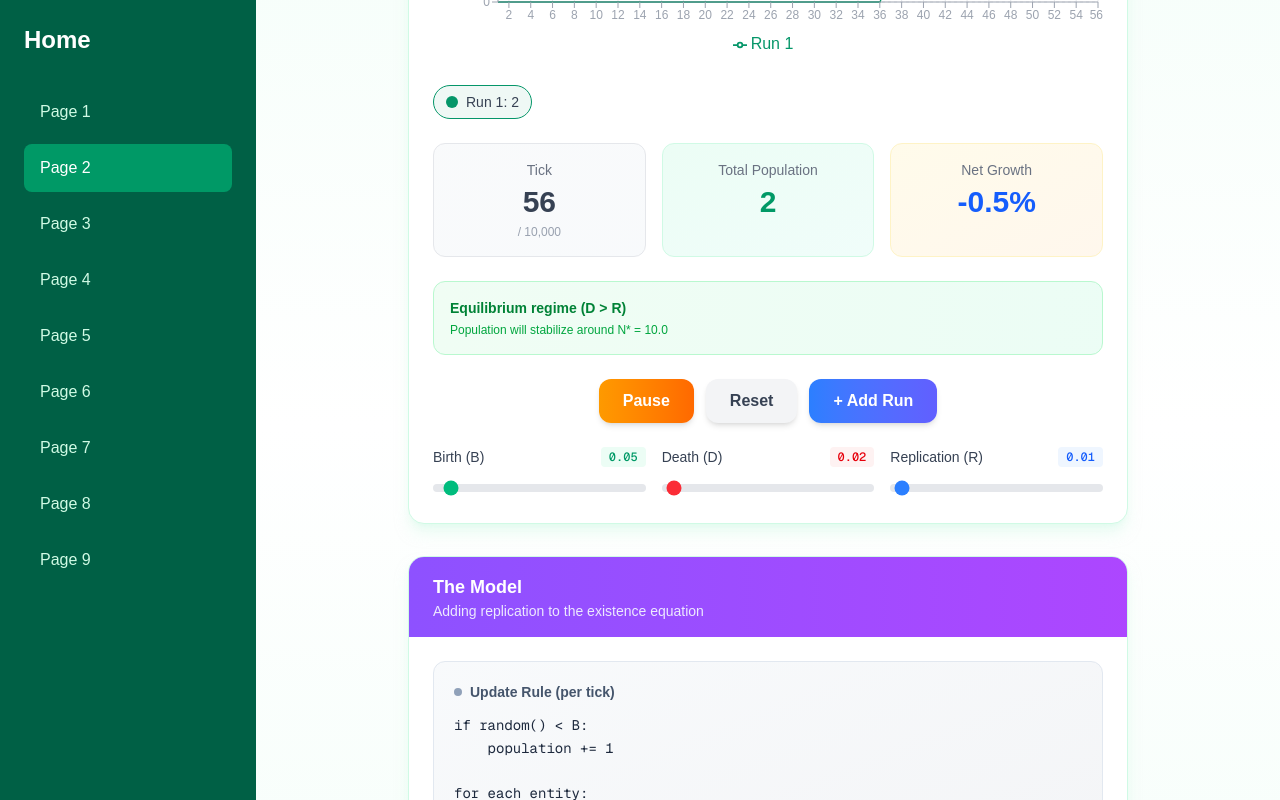
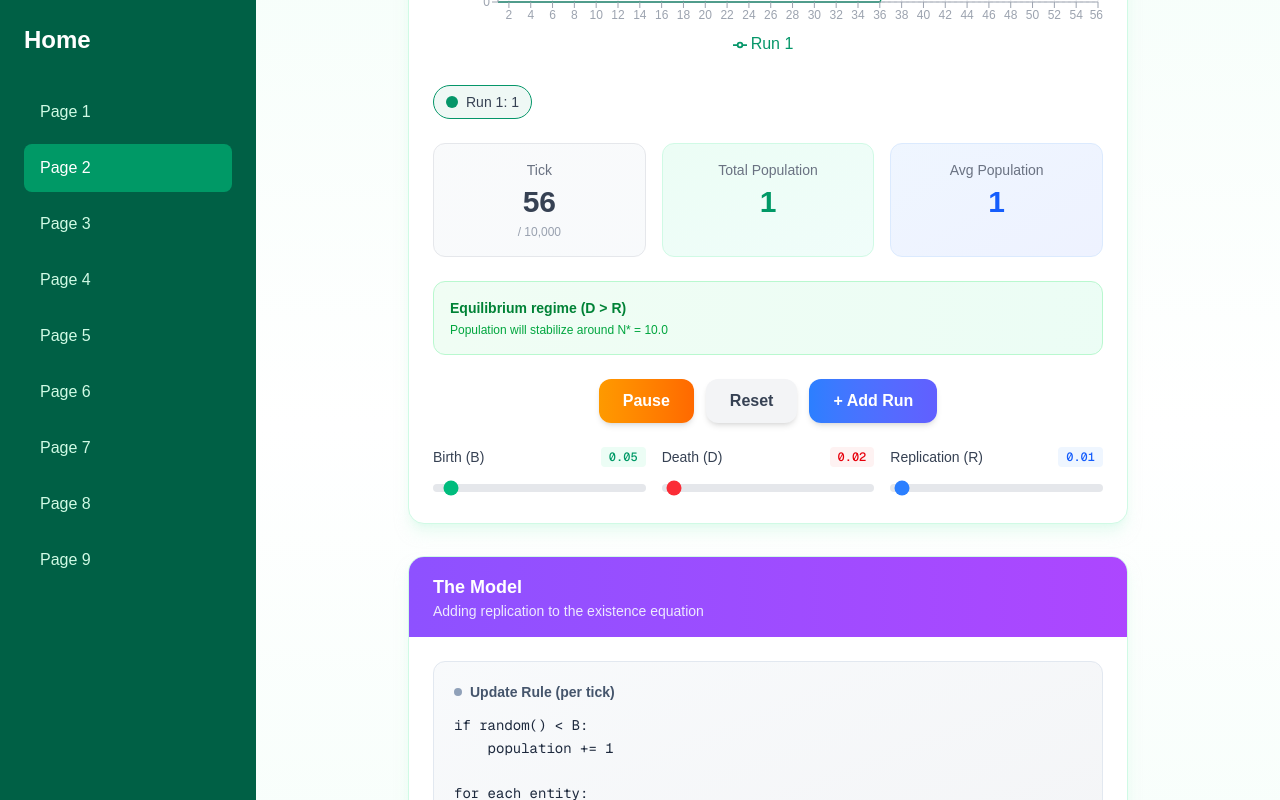
Before and after one commit to akashpatel1198/evolutionary-biology, a Next.js app: page /2 in a window 1280 px wide. Both pictures are taken after a click on the button "Start". Shown: the part 616-1416 px from the top of the page. Built offline with nearby package versions, Linux system fonts and the light colour scheme.

Commit message:
page 2 adjusted more effecient

```diff
--- a/app/(pages)/2/page.tsx
+++ b/app/(pages)/2/page.tsx
@@ -13,6 +13,7 @@ import {
   Legend,
 } from "recharts";
 
+// Grid-related types kept for future use
 interface Entity {
   id: number;
   x: number;
@@ -27,16 +28,17 @@ interface HistoryPoint {
 interface Simulation {
   id: string;
   color: string;
-  entities: Entity[];
-  nextEntityId: number;
+  population: number;
 }
 
+// Grid constants kept for future use
 const CANVAS_SIZE = 400;
 const ENTITY_RADIUS = 6;
+
 const MAX_TICKS = 10000;
 const MAX_SIMULATIONS = 10;
-const MAX_ENTITIES_PER_SIM = 100000;
 const MAX_HISTORY_POINTS = 500;
+const MAX_POPULATION = 999_000_000_000; // 999 billion
 
 const COLORS = [
   "#059669", "#2563eb", "#dc2626", "#7c3aed", "#ea580c",
@@ -46,6 +48,7 @@ const COLORS = [
 ];
 
 export default function Page2() {
+  // Grid ref kept for future use
   const canvasRef = useRef<HTMLCanvasElement>(null);
 
   // Shared parameters for all simulations
@@ -57,8 +60,7 @@ export default function Page2() {
     {
       id: "sim-0",
       color: COLORS[0],
-      entities: [],
-      nextEntityId: 0,
+      population: 0,
     },
   ]);
   const [history, setHistory] = useState<HistoryPoint[]>([]);
@@ -69,7 +71,6 @@ export default function Page2() {
   const equilibrium = !isExponential && deathRate > replicationRate
     ? birthRate / (deathRate - replicationRate)
     : Infinity;
-  const netGrowth = replicationRate - deathRate;
 
   const addSimulation = useCallback(() => {
     if (simulations.length >= MAX_SIMULATIONS) return;
@@ -80,8 +81,7 @@ export default function Page2() {
         {
           id: `sim-${newIndex}`,
           color: COLORS[newIndex % COLORS.length],
-          entities: [],
-          nextEntityId: 0,
+          population: 0,
         },
       ];
     });
@@ -90,35 +90,24 @@ export default function Page2() {
   const removeSimulation = useCallback((id: string) => {
     setSimulations((prev) => {
       const filtered = prev.filter((s) => s.id !== id);
-      // Reassign IDs and colors based on new positions
       return filtered.map((s, index) => ({
         ...s,
         id: `sim-${index}`,
         color: COLORS[index % COLORS.length],
       }));
     });
-    // Clear history since simulation IDs changed
     setHistory([]);
   }, []);
 
   const reset = useCallback(() => {
     setSimulations((prev) =>
-      prev.map((s) => ({ ...s, entities: [], nextEntityId: 0 }))
+      prev.map((s) => ({ ...s, population: 0 }))
     );
     setHistory([]);
     setTick(0);
   }, []);
 
-  const spawnEntity = (nextId: number, nearX?: number, nearY?: number): Entity => {
-    const x = nearX !== undefined
-      ? Math.max(0, Math.min(CANVAS_SIZE, nearX + (Math.random() - 0.5) * 30))
-      : Math.random() * CANVAS_SIZE;
-    const y = nearY !== undefined
-      ? Math.max(0, Math.min(CANVAS_SIZE, nearY + (Math.random() - 0.5) * 30))
-      : Math.random() * CANVAS_SIZE;
-    return { id: nextId, x, y };
-  };
-
+  // Simulation using statistical model (much faster than tracking individuals)
   useEffect(() => {
     if (!isRunning) return;
     if (tick >= MAX_TICKS) {
@@ -137,28 +126,62 @@ export default function Page2() {
 
       setSimulations((prev) =>
         prev.map((sim) => {
-          let newEntities = [...sim.entities];
-          let nextId = sim.nextEntityId;
-          const toAdd: Entity[] = [];
+          let pop = sim.population;
 
+          // Spontaneous birth (B chance per tick)
           if (Math.random() < birthRate) {
-            toAdd.push(spawnEntity(nextId++));
+            pop += 1;
           }
 
-          newEntities = newEntities.filter((entity) => {
-            if (Math.random() < replicationRate && newEntities.length + toAdd.length < MAX_ENTITIES_PER_SIM) {
-              toAdd.push(spawnEntity(nextId++, entity.x, entity.y));
-            }
-            return Math.random() >= deathRate;
-          });
+          // For each entity: replication and death
+          // Using binomial approximation for large populations
+          if (pop > 0) {
+            // Expected replications: pop * R
+            // Expected deaths: pop * D
+            // We sample from binomial distributions
+            const replications = binomialSample(pop, replicationRate);
+            const deaths = binomialSample(pop, deathRate);
+            pop = Math.max(0, pop + replications - deaths);
+          }
 
-          return { ...sim, entities: [...newEntities, ...toAdd], nextEntityId: nextId };
+          // Cap at 999 billion
+          pop = Math.min(pop, MAX_POPULATION);
+
+          return { ...sim, population: pop };
         })
       );
     }, 50);
 
     return () => clearInterval(interval);
   }, [isRunning, tick, birthRate, deathRate, replicationRate]);
+
+  // Binomial sampling for realistic stochastic simulation
+  function binomialSample(n: number, p: number): number {
+    if (p === 0) return 0;
+    if (p === 1) return n;
+
+    // For large n, use normal approximation
+    if (n > 100) {
+      const mean = n * p;
+      const std = Math.sqrt(n * p * (1 - p));
+      const sample = mean + std * gaussianRandom();
+      return Math.max(0, Math.round(sample));
+    }
+
+    // For small n, direct sampling
+    let successes = 0;
+    for (let i = 0; i < n; i++) {
+      if (Math.random() < p) successes++;
+    }
+    return successes;
+  }
+
+  function gaussianRandom(): number {
+    let u = 0, v = 0;
+    while (u === 0) u = Math.random();
+    while (v === 0) v = Math.random();
+    return Math.sqrt(-2.0 * Math.log(u)) * Math.cos(2.0 * Math.PI * v);
+  }
 
   const prevTickRef = useRef(-1);
   useEffect(() => {
@@ -169,7 +192,7 @@ export default function Page2() {
     setHistory((prev) => {
       const newPoint: HistoryPoint = { tick };
       simulations.forEach((sim) => {
-        newPoint[sim.id] = sim.entities.length;
+        newPoint[sim.id] = sim.population;
       });
       const newHistory = [...prev, newPoint];
       if (newHistory.length > MAX_HISTORY_POINTS) {
@@ -179,6 +202,7 @@ export default function Page2() {
     });
   }, [tick, simulations]);
 
+  // Grid rendering kept for future use
   useEffect(() => {
     const canvas = canvasRef.current;
     if (!canvas) return;
@@ -199,21 +223,17 @@ export default function Page2() {
       ctx.lineTo(CANVAS_SIZE, i);
       ctx.stroke();
     }
+  }, []);
 
-    simulations.forEach((sim) => {
-      sim.entities.forEach((entity) => {
-        ctx.beginPath();
-        ctx.arc(entity.x, entity.y, ENTITY_RADIUS, 0, Math.PI * 2);
-        ctx.fillStyle = sim.color;
-        ctx.fill();
-        ctx.strokeStyle = sim.color;
-        ctx.lineWidth = 2;
-        ctx.stroke();
-      });
-    });
-  }, [simulations]);
+  const totalPopulation = simulations.reduce((sum, s) => sum + s.population, 0);
 
-  const totalPopulation = simulations.reduce((sum, s) => sum + s.entities.length, 0);
+  // Format large numbers
+  const formatNumber = (n: number): string => {
+    if (n >= 1e9) return (n / 1e9).toFixed(1) + "B";
+    if (n >= 1e6) return (n / 1e6).toFixed(1) + "M";
+    if (n >= 1e3) return (n / 1e3).toFixed(1) + "K";
+    return n.toString();
+  };
 
   return (
     <div className="min-h-screen bg-gradient-to-b from-emerald-50 via-white to-emerald-50">
@@ -255,7 +275,11 @@ export default function Page2() {
                 <LineChart data={history}>
                   <CartesianGrid strokeDasharray="3 3" stroke="#e5e7eb" />
                   <XAxis dataKey="tick" stroke="#9ca3af" fontSize={12} />
-                  <YAxis stroke="#9ca3af" fontSize={12} />
+                  <YAxis
+                    stroke="#9ca3af"
+                    fontSize={12}
+                    tickFormatter={(v) => formatNumber(v)}
+                  />
                   <Tooltip
                     contentStyle={{
                       backgroundColor: "#fff",
@@ -263,6 +287,7 @@ export default function Page2() {
                       borderRadius: "12px",
                       boxShadow: "0 4px 6px -1px rgb(0 0 0 / 0.1)",
                     }}
+                    formatter={(value: number) => [formatNumber(value), "Population"]}
                   />
                   <Legend />
                   {!isExponential && equilibrium < 10000 && (
@@ -310,7 +335,7 @@ export default function Page2() {
                       style={{ backgroundColor: sim.color }}
                     />
                     <span className="text-sm font-medium text-gray-700">
-                      Run {index + 1}: {sim.entities.length}
+                      Run {index + 1}: {formatNumber(sim.population)}
                     </span>
                     {simulations.length > 1 && (
                       <button
@@ -336,12 +361,14 @@ export default function Page2() {
                 </div>
                 <div className="text-center p-4 bg-gradient-to-br from-emerald-50 to-teal-50 rounded-xl border border-emerald-100">
                   <p className="text-sm font-medium text-gray-500 mb-1">Total Population</p>
-                  <p className="text-3xl font-bold text-emerald-600">{totalPopulation}</p>
+                  <p className="text-3xl font-bold text-emerald-600">{formatNumber(totalPopulation)}</p>
                 </div>
-                <div className="text-center p-4 bg-gradient-to-br from-amber-50 to-orange-50 rounded-xl border border-amber-100">
-                  <p className="text-sm font-medium text-gray-500 mb-1">Net Growth</p>
-                  <p className={`text-3xl font-bold ${netGrowth >= 0 ? "text-red-600" : "text-blue-600"}`}>
-                    {(netGrowth * 100).toFixed(1)}%
+                <div className="text-center p-4 bg-gradient-to-br from-blue-50 to-indigo-50 rounded-xl border border-blue-100">
+                  <p className="text-sm font-medium text-gray-500 mb-1">Avg Population</p>
+                  <p className="text-3xl font-bold text-blue-600">
+                    {simulations.length > 0
+                      ? formatNumber(Math.round(totalPopulation / simulations.length))
+                      : "0"}
                   </p>
                 </div>
               </div>
@@ -369,7 +396,7 @@ export default function Page2() {
                   }`}
                 >
                   {isExponential
-                    ? `Population will grow without bound! (capped at ${MAX_ENTITIES_PER_SIM.toLocaleString()} for performance)`
+                    ? "Population will grow without bound!"
                     : `Population will stabilize around N* = ${equilibrium.toFixed(1)}`}
                 </p>
               </div>
```
